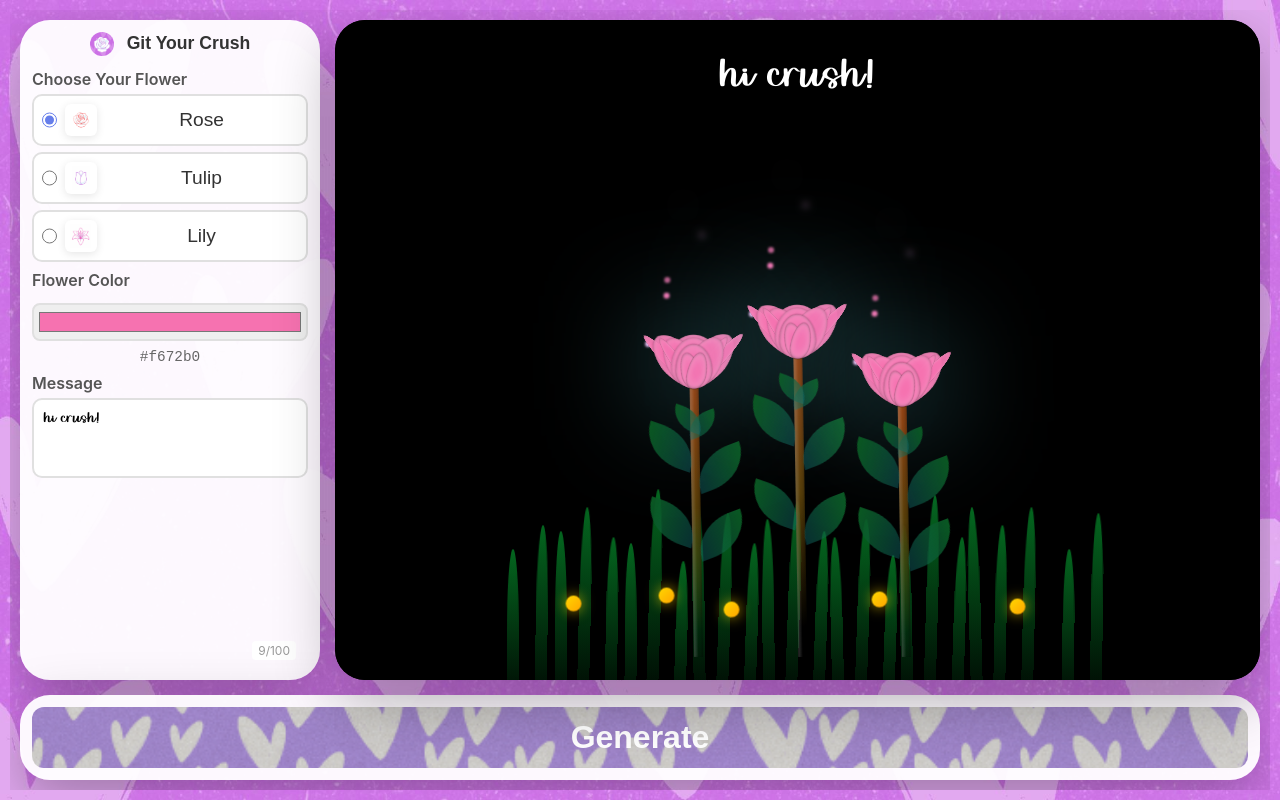
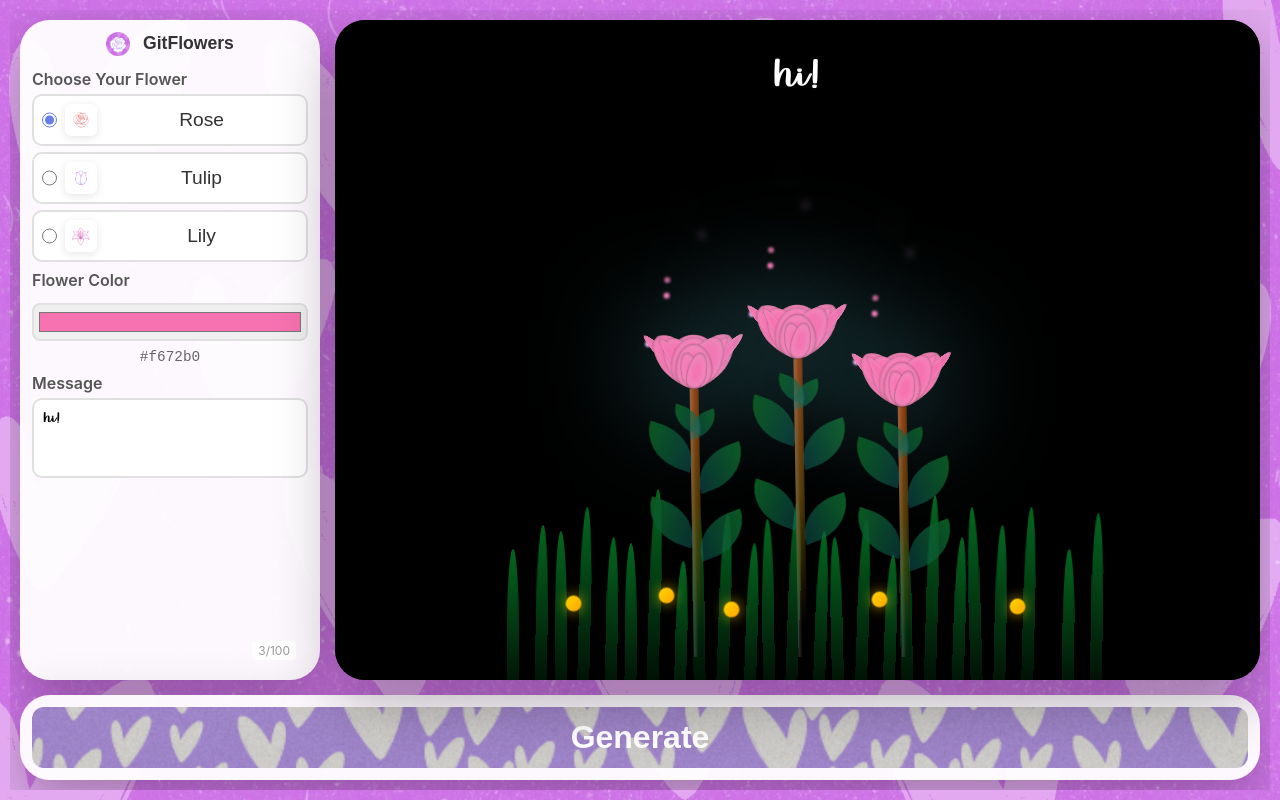
Before and after one commit to nihannihu/GitFlowers, a plain HTML site: page flower-app/index.html in a window 1280 px wide. Drawn offline with nearby package versions, Linux system fonts and the light colour scheme; a web font is replaced by a local one.

Commit message:
updated gityourcrush name to gitflowers

```diff
--- a/flower-app/index.html
+++ b/flower-app/index.html
@@ -7,7 +7,7 @@
     <link rel="stylesheet" href="main.css?v=4.4">
     <link rel="icon" href="img/flowers.png" type="image/x-icon">
     <link href="https://fonts.googleapis.com/css2?family=Pacifico&display=swap" rel="stylesheet">
-    <title>Git Your Crush 🌸</title>
+    <title>GitFlowers 🌸</title>
 </head>
 <body>
     <div id="root"></div>
--- a/flower-app/main.js
+++ b/flower-app/main.js
@@ -82,7 +82,7 @@ function App() {
   //state management
   const [flowerType, setFlowerType] = useState('rose');
   const [flowerColor, setFlowerColor] = useState('#f672b0');
-  const [message, setMessage] = useState('hi crush!');
+  const [message, setMessage] = useState('hi!');
   const [isSharedView, setIsSharedView] = useState(false);
   const [extraFlowers, setExtraFlowers] = useState([]);
   const [seeds, setSeeds] = useState([1, 2, 3, 4, 5]);
@@ -275,7 +275,7 @@ function ConfigPanel({
 }) {
   return (
     <div className="config-panel">
-      <h1 style={{fontFamily: 'FlowerLabel, sans-serif'}}><img src="img/Logo.png" alt="Logo" style={{width: '24px', height: '24px', borderRadius: '50%', verticalAlign: 'middle', marginRight: '8px'}} /> Git Your Crush</h1>
+      <h1 style={{fontFamily: 'FlowerLabel, sans-serif'}}><img src="img/Logo.png" alt="Logo" style={{width: '24px', height: '24px', borderRadius: '50%', verticalAlign: 'middle', marginRight: '8px'}} /> GitFlowers</h1>
 
       {/*Flower Type Selector*/}
       <div className="flower-type-selector">
@@ -345,7 +345,7 @@ function ConfigPanel({
           <textarea
             value={message}
             onChange={(e) => setMessage(e.target.value)}
-            placeholder="hi crush!"
+            placeholder="hi!"
             maxLength={100}
             className="message-textarea"
           />
```
Also changed, not shown: README.md.
